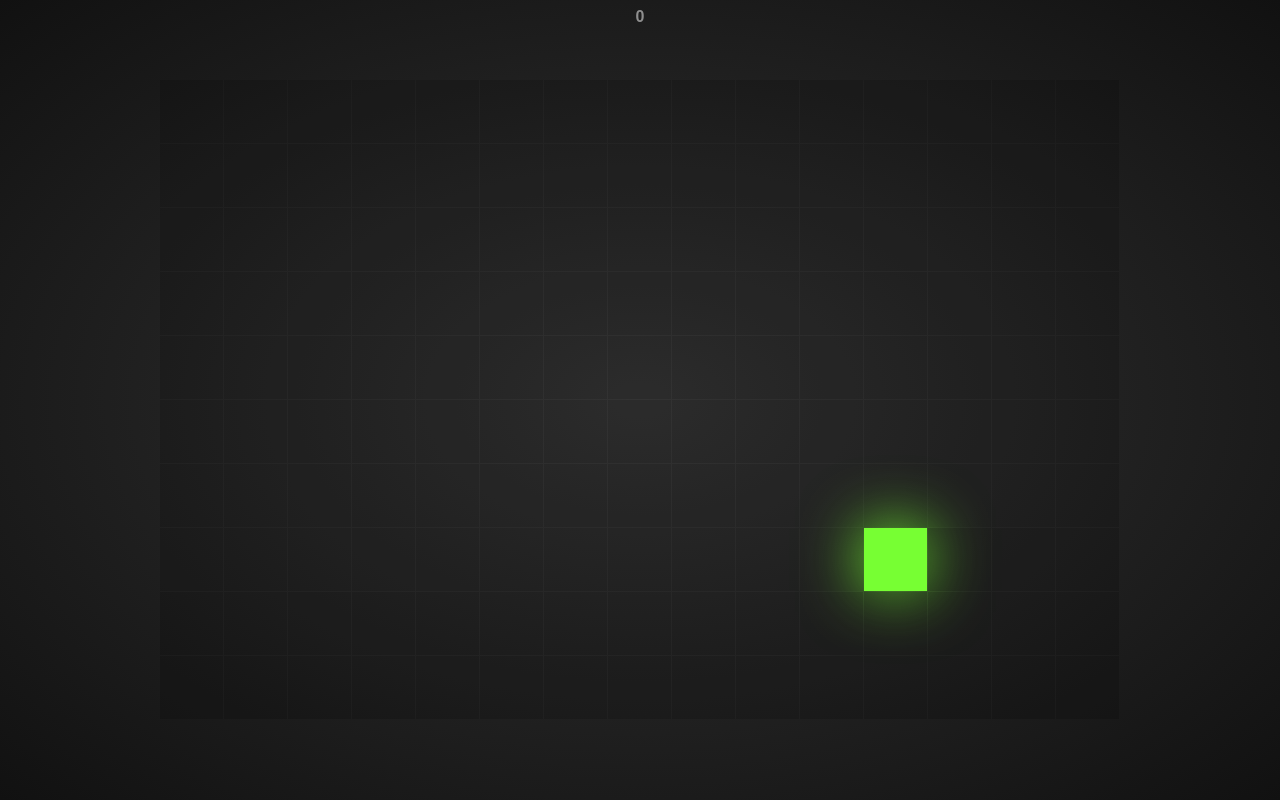
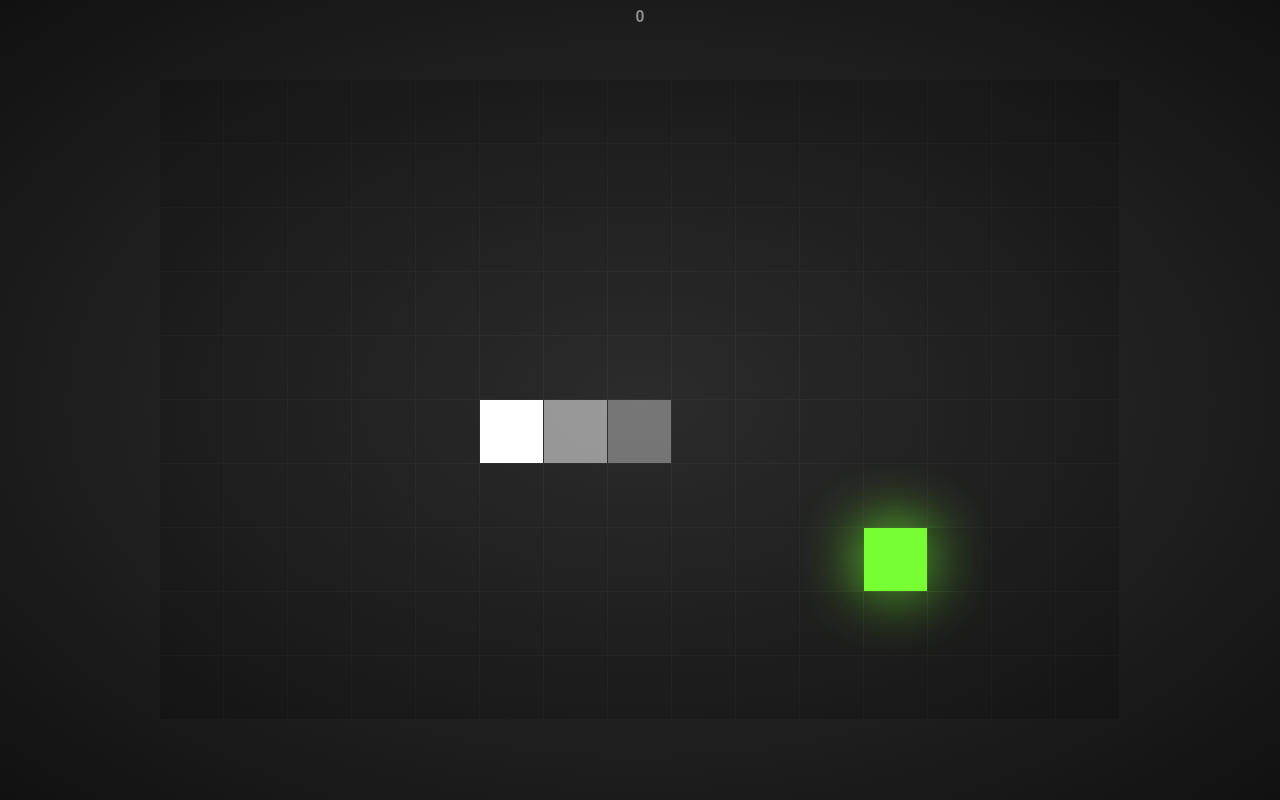
Before and after one commit to schrobak/snake, a React (Create React App) app: page / in a window 1280 px wide. Built offline with nearby package versions, Linux system fonts and the light colour scheme.

Commit message:
Snake tile

```diff
--- a/src/App/App.tsx
+++ b/src/App/App.tsx
@@ -73,6 +73,15 @@ const FoodTile = styled(Tile)`
   opacity: 1;
 `;
 
+interface SnakeTileProps extends TileProps {
+  readonly alpha: number;
+}
+
+const SnakeTile = styled(Tile)<SnakeTileProps>`
+  background-color: rgba(255, 255, 255, ${props => props.alpha});
+  opacity: 1;
+`;
+
 export const App: React.FC = () => {
   const score = 0;
 
@@ -95,19 +104,31 @@ export const App: React.FC = () => {
 
   const x = Math.floor(Math.random() * columns);
   const y = Math.floor(Math.random() * rows);
-  board[y][x] = 1;
+  board[y][x] = -1;
+
+  board[5][5] = 1;
+  board[5][6] = 2;
+  board[5][7] = 3;
 
   const tiles = board.flatMap((row, y) =>
     row.map((val, x) => {
-      let tile = val === 1 ? FoodTile : Tile;
-      return React.createElement(tile, {
+      const props = {
         size: tileSize - 1,
         key: `${x}:${y}`,
         style: {
           left: x * tileSize,
           top: y * tileSize
-        }
-      });
+        },
+        alpha: 1.0
+      };
+      let tile = Tile;
+      if (val === -1) {
+        tile = FoodTile;
+      } else if (val > 0) {
+        tile = SnakeTile;
+        props.alpha = 1 / val;
+      }
+      return React.createElement(tile, props);
     })
   );
 
```
